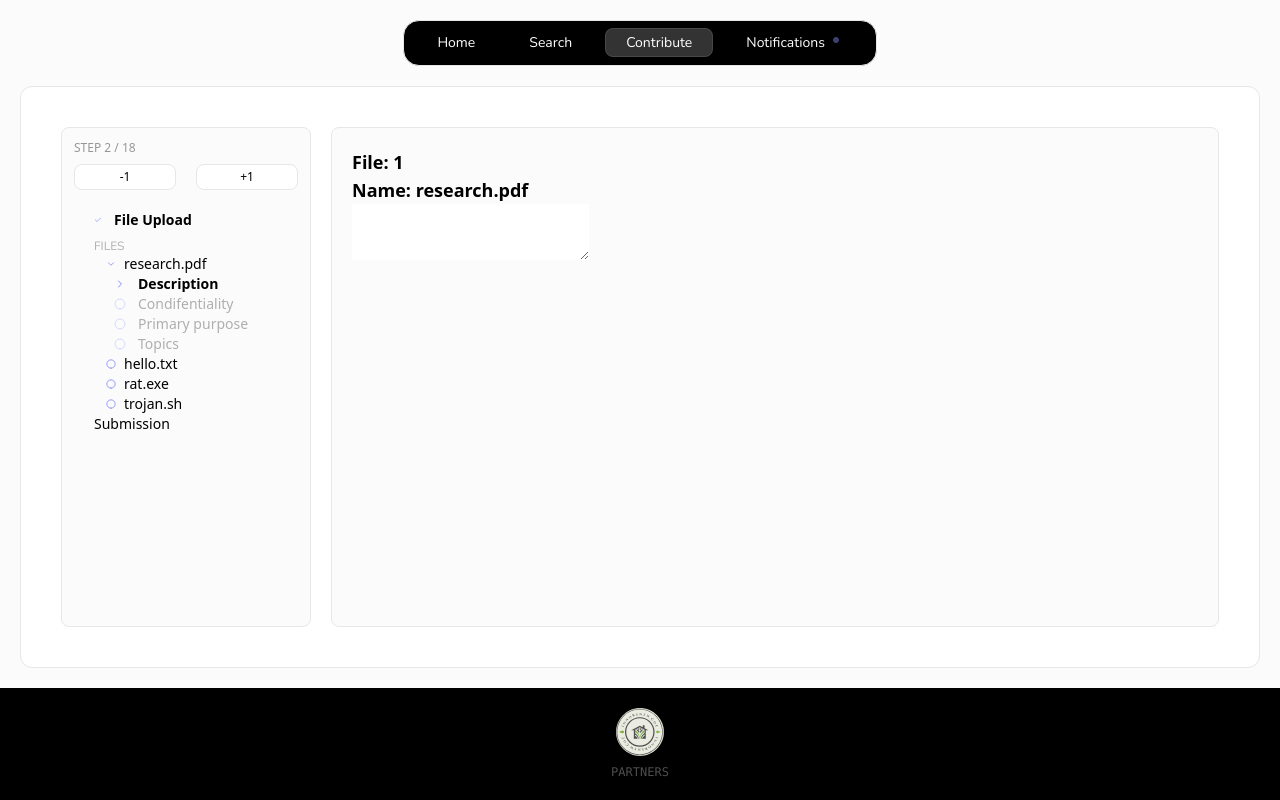
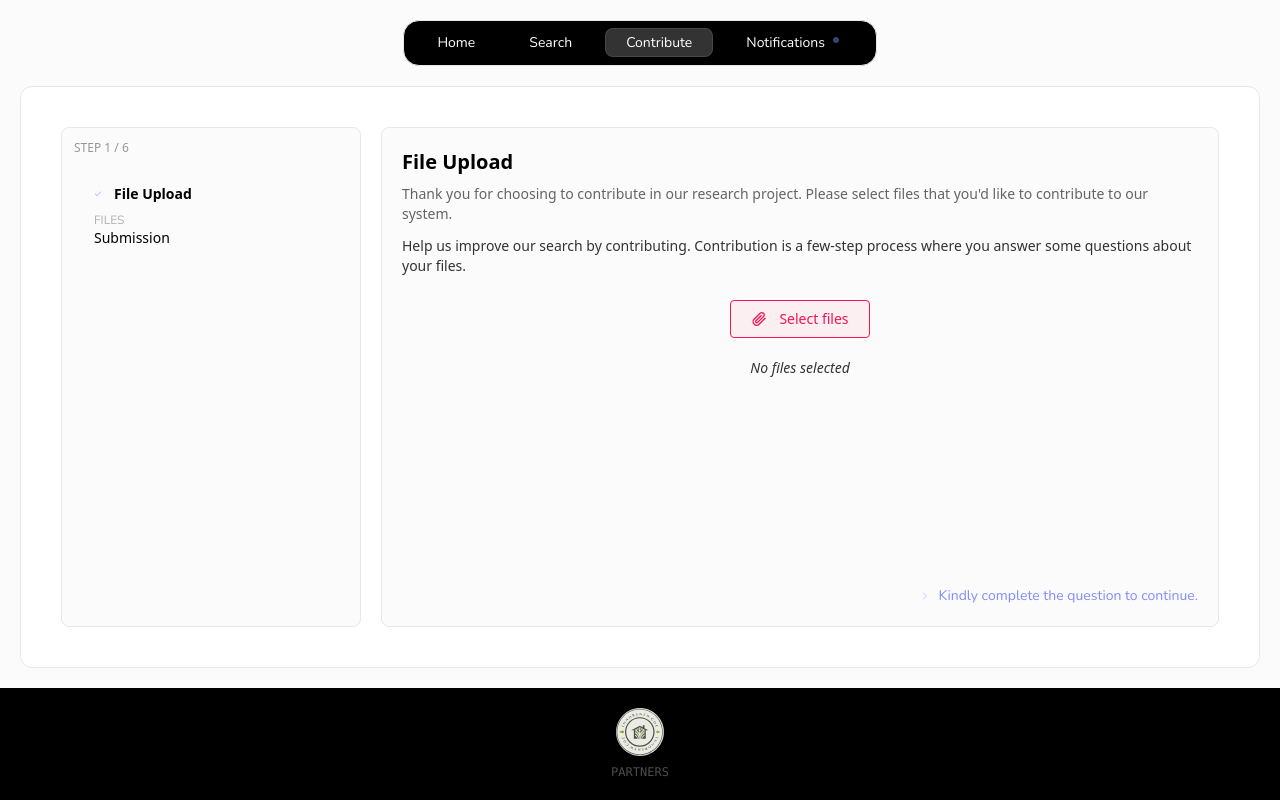
Before and after one commit to InnoRenew-CoE/woodstock, a SvelteKit app in the folder frontend/: page /app/contribute in a window 1280 px wide. Built offline with nearby package versions, Linux system fonts and the light colour scheme; a web font is replaced by a local one.

Commit message:
File upload flow complete.

```diff
--- /dev/null
+++ b/frontend/src/lib/common/Checkbox.svelte
@@ -0,0 +1,26 @@
+<script lang="ts">
+    let { group = $bindable([]), class: className = "", label, value, multiple = true } = $props();
+
+    const appropriateType = () => (typeof value === "number" ? +value : value);
+    let checked = $derived(group.includes(appropriateType()));
+
+    function change(e: Event) {
+        const value = appropriateType();
+        if (!checked) {
+            if (!group.includes(value)) {
+                if (multiple) {
+                    group = [...group, value];
+                } else {
+                    group = [value];
+                }
+            }
+        } else {
+            group = group.filter((a) => a !== value);
+        }
+    }
+</script>
+
+<label class="select-none cursor-pointer px-4 py-2 rounded border {checked ? 'text-accent bg-accent/5 border-accent' : 'border-gray-200 bg-gray-100 opacity-70 hover:opacity-100'} ">
+    <input class="hidden" type="checkbox" {value} onchange={(e) => change(e)} />
+    {label}
+</label>
--- /dev/null
+++ b/frontend/src/lib/common/FileSelector.svelte
@@ -0,0 +1,13 @@
+<script lang="ts">
+    import MaskedIcon from "./MaskedIcon.svelte";
+
+    let { files = $bindable() }: { files: FileList | undefined } = $props();
+</script>
+
+<div class="flex items-center justify-center p-5">
+    <label for="file-upload" class="flex items-center gap-3 border border-accent bg-accent/5 text-accent w-min whitespace-nowrap px-5 py-2 rounded hover:brightness-75 cursor-pointer">
+        <MaskedIcon src="../paperclip.svg" class="size-4 bg-accent" />
+        Select files
+    </label>
+    <input id="file-upload" class="hidden" type="file" bind:files multiple />
+</div>
--- a/frontend/src/lib/stores/questions.ts
+++ b/frontend/src/lib/stores/questions.ts
@@ -2,24 +2,26 @@ import { QuestionType, type Answer, type Question } from "$lib/types/question";
 import { get, writable, type Writable } from "svelte/store";
 
 export const answersStore: Writable<Answer[]> = writable([]);
-export const filesStore: Writable<string[]> = writable(["research.pdf", "hello.txt", "rat.exe", "trojan.sh"]);
+export const filesStore: Writable<FileList | undefined> = writable();
 export const questionsStore: Writable<Question[]> = writable([
   {
     id: 4,
     title: "Description",
     possible_answers: [],
+    answers: [],
     text: "Please describe the file in a few short sentences.",
     type: QuestionType.Text,
   },
   {
     id: 1,
-    title: "Condifentiality",
+    title: "Confidentiality",
     possible_answers: [
       { id: 0, value: "Public" },
       { id: 1, value: "Internal only" },
       { id: 2, value: "Restricted" },
     ],
-    text: "",
+    answers: [],
+    text: "Please specify how you'd like this file to be considered in the system.",
     type: QuestionType.Select,
   },
   {
@@ -32,6 +34,7 @@ export const questionsStore: Writable<Question[]> = writable([
       { id: 3, value: "Educational" },
       { id: 4, value: "Technical Reference" },
     ],
+    answers: [],
     text: "",
     type: QuestionType.MultiSelect,
   },
@@ -46,6 +49,7 @@ export const questionsStore: Writable<Question[]> = writable([
       { id: 5, value: "Education" },
       { id: 6, value: "Design" },
     ],
+    answers: [],
     text: "What topics or categories does this file belong to?",
     type: QuestionType.MultiSelect,
   },
--- a/frontend/src/routes/app/contribute/+page.svelte
+++ b/frontend/src/routes/app/contribute/+page.svelte
@@ -5,20 +5,28 @@
     import { fade, slide } from "svelte/transition";
     import QuestionComponent from "./QuestionComponent.svelte";
     import type { Question } from "$lib/types/question";
+    import FileUpload from "./FileUpload.svelte";
 
     let windowSize = $state(0);
-    let currentStep = $state(1);
-    let lastStep = $derived(1 + $questionsStore.length * $filesStore.length);
-    let currentQuestion: Question | undefined = $derived($questionsStore[(currentStep - 1) % $questionsStore.length]);
-    let currentFile: string | undefined = $derived($filesStore[Math.ceil(currentStep / $questionsStore.length) - 1]);
+    let proceed = $state(false);
+    let currentStep = $state(0);
+    let lastStep = $derived(1 + $questionsStore.length * ($filesStore?.length ?? 1));
+    let questions: Question[] = $derived(
+        Array.from($filesStore ?? []).flatMap((file) => {
+            return $questionsStore.map((q) => ({
+                file_id: file.name,
+                ...q,
+            }));
+        }),
+    );
+    let question: Question | undefined = $derived(questions[currentStep - 1]);
 
     function step(forwards: boolean) {
-        if (currentStep !== 0 && currentStep !== lastStep) {
-            console.log(`Previous question: ${currentQuestion?.title} @ \t\t${currentFile}`);
+        if ($filesStore) {
+            currentStep = Math.min(Math.max(currentStep + (forwards ? 1 : -1), 0), 1 + $questionsStore.length * $filesStore.length);
+            proceed = false;
         }
-        currentStep = Math.min(Math.max(currentStep + (forwards ? 1 : -1), 0), 1 + $questionsStore.length * $filesStore.length);
     }
-    const addQuestions = (index: number) => {};
 
     // let direction = true;
     // setInterval(() => {
@@ -33,25 +41,21 @@
 
 <svelte:window bind:innerWidth={windowSize} />
 {#if windowSize > 640}
-    <div class="grid gap-5 grid-cols-[minmax(250px,10%)_auto] h-full">
-        <div class="bg-dark-background border p-3 rounded-lg">
+    <div class="grid gap-5 grid-cols-[minmax(min-content,300px)_auto] h-full">
+        <div class="select-none bg-dark-background border p-3 rounded-lg">
             <p class="text-xs opacity-40 uppercase pb-2">Step {currentStep + 1} / {lastStep + 1}</p>
-            <div class="flex justify-between gap-5">
-                <button class="p-1 text-xs flex-1 bg-light-background border rounded-lg" onclick={() => step(false)}>-1</button>
-                <button class="p-1 text-xs flex-1 bg-light-background border rounded-lg" onclick={() => step(true)}>+1</button>
-            </div>
             <ul class="p-5">
                 <li class="flex items-center gap-3 {currentStep >= 0 ? 'font-bold' : ''}">
                     <MaskedIcon src="../{currentStep >= 0 ? 'checkmark.svg' : 'circle.svg'}" class="w-2 h-2 bg-secondary" />
                     File Upload
                 </li>
                 <div class="font-nunito opacity-30 pt-2 text-xs uppercase">Files</div>
-                {#each $filesStore as file, i}
+                {#each Array.from($filesStore ?? []) as file, i}
                     {@const isVisible = currentStep >= i * $questionsStore.length + 1 && currentStep < (i + 1) * $questionsStore.length + 1}
                     {@const isDone = currentStep >= (i + 1) * $questionsStore.length + 1}
                     <div class="pl-3 flex items-center gap-2 {isDone ? 'italic text-secondary' : ''}">
                         <MaskedIcon src="../{isVisible ? 'chevron-down.svg' : isDone ? 'checkmark.svg' : 'circle.svg'}" class="w-2.5 h-2.5 bg-secondary" />
-                        {file}
+                        {file.name}
                     </div>
                     {#each $questionsStore as question, j}
                         {@const isNow = currentStep == 1 + j + i * $questionsStore.length}
@@ -71,16 +75,43 @@
                 <li class={currentStep === lastStep ? "font-bold" : ""}>Submission</li>
             </ul>
         </div>
-        <div class="bg-dark-background border rounded-lg p-5 font-bold text-lg">
+        <div class="bg-dark-background border rounded-lg p-5 grid grid-rows-[auto_min-content]">
             {#if currentStep === 0}
-                FileUpload
-            {:else if currentStep === $filesStore.length * $questionsStore.length + 1}
+                <FileUpload bind:proceed />
+            {:else if currentStep === lastStep}
                 Submissssssion
+                {console.log(Object.groupBy(questions, (a) => a.file_id!))}
             {:else}
-                <div>File: {Math.ceil(currentStep / $questionsStore.length)}</div>
-                <div>Name: {$filesStore[Math.ceil(currentStep / $questionsStore.length) - 1]}</div>
-                <QuestionComponent question={currentQuestion} />
+                {#key currentStep}
+                    <div in:fade>
+                        <div class="text-center">
+                            <div class="font-bold">{question?.file_id}</div>
+                            <div>
+                                <span class="text-accent">{((currentStep - 1) % $questionsStore.length) + 1}</span>
+                                |
+                                <span class="opacity-30">{$questionsStore.length}</span>
+                            </div>
+                        </div>
+                        <QuestionComponent bind:proceed {question} />
+                    </div>
+                {/key}
             {/if}
+            <div class="flex justify-between gap-5">
+                {#if currentStep >= 1}
+                    <button class="py-1 px-3 rounded bg-primary text-white opacity-70 hover:opacity-100" onclick={() => step(false)}>Back</button>
+                {/if}
+                <Spacer />
+                {#if currentStep < lastStep}
+                    {#if proceed}
+                        <button class="py-1 px-3 rounded bg-primary text-white opacity-70 hover:opacity-100 disabled:bg-gray-400" onclick={() => step(true)}>Next</button>
+                    {:else}
+                        <span class="text-secondary font-nunito flex items-center gap-2">
+                            <MaskedIcon src="../chevron-right.svg" class="size-3 bg-secondary animate-pulse" />
+                            Kindly complete the question to continue.
+                        </span>
+                    {/if}
+                {/if}
+            </div>
         </div>
     </div>
 {:else}
--- /dev/null
+++ b/frontend/src/routes/app/contribute/FileUpload.svelte
@@ -0,0 +1,33 @@
+<script>
+    import FileSelector from "$lib/common/FileSelector.svelte";
+    import MaskedIcon from "$lib/common/MaskedIcon.svelte";
+    import { filesStore } from "$lib/stores/questions";
+    let { proceed = $bindable() } = $props();
+
+    $effect(() => {
+        proceed = ($filesStore?.length ?? 0) > 0;
+    });
+</script>
+
+<div class="select-none">
+    <p class="text-xl font-semibold">File Upload</p>
+    <div class="py-2 opacity-60">Thank you for choosing to contribute in our research project. Please select files that you'd like to contribute to our system.</div>
+    <div class="py-1 opacity-80">Help us improve our search by contributing. Contribution is a few-step process where you answer some questions about your files.</div>
+    <div>
+        <div><FileSelector bind:files={$filesStore} /></div>
+        {#if ($filesStore?.length ?? 0) > 0}
+            <div class="font-light pb-2 text-accent">Selected files:</div>
+            {@const fileNames = Array.from($filesStore ?? []).map((x) => x.name)}
+            <ul class="px-3">
+                {#each fileNames as fileName}
+                    <li class="flex items-center gap-2">
+                        <MaskedIcon src="../checkmark-circle.svg" class="size-3 bg-primary/50" />
+                        {fileName}
+                    </li>
+                {/each}
+            </ul>
+        {:else}
+            <div class="text-center font-light opacity-80 italic">No files selected</div>
+        {/if}
+    </div>
+</div>
--- a/frontend/src/routes/app/contribute/QuestionComponent.svelte
+++ b/frontend/src/routes/app/contribute/QuestionComponent.svelte
@@ -1,20 +1,28 @@
 <script lang="ts">
+    import Checkbox from "$lib/common/Checkbox.svelte";
     import { QuestionType, type Answer, type Question } from "$lib/types/question";
-    import { onDestroy } from "svelte";
 
-    let { question, answers = $bindable() }: { question: Question; answers: Answer[] } = $props();
+    let { question = $bindable(), proceed = $bindable(false) }: { question: Question; proceed: boolean } = $props();
+    let answers = $state(question.answers);
+    let text_answer = $state(question.text_answer);
+    $effect(() => {
+        question.answers = answers;
+        question.text_answer = text_answer;
 
-    /*
-    Text => string
-    Selection => array
-    */
+        proceed = (answers?.length ?? 0) > 0 || (text_answer?.length ?? 0) > 0;
+    });
 </script>
 
-{#if question.type === QuestionType.Text}
-    <textarea></textarea>
-{:else}
-    {#each question.possible_answers as answer}
-        <input id={answer.id.toString()} type="checkbox" value={answer.id} />
-        <label for={answer.id.toString()}>{answer.value}</label>
-    {/each}
-{/if}
+<div>
+    <div class="text-lg font-semibold">{question.title}</div>
+    <div>{question.text}</div>
+    <div class="mt-5 flex gap-5 items-center justify-center">
+        {#if question.type === QuestionType.Text}
+            <textarea placeholder="Answer here..." class="p-5 min-h-[100px] resize-none w-full rounded border" bind:value={text_answer}></textarea>
+        {:else}
+            {#each question.possible_answers as answer}
+                <Checkbox bind:group={answers} label={answer.value} value={answer.id} />
+            {/each}
+        {/if}
+    </div>
+</div>
```
Also changed, not shown: frontend/src/lib/types/question.ts (+6 -4 lines), frontend/static/checkmark-circle.svg (added), frontend/static/paperclip.svg (added).
